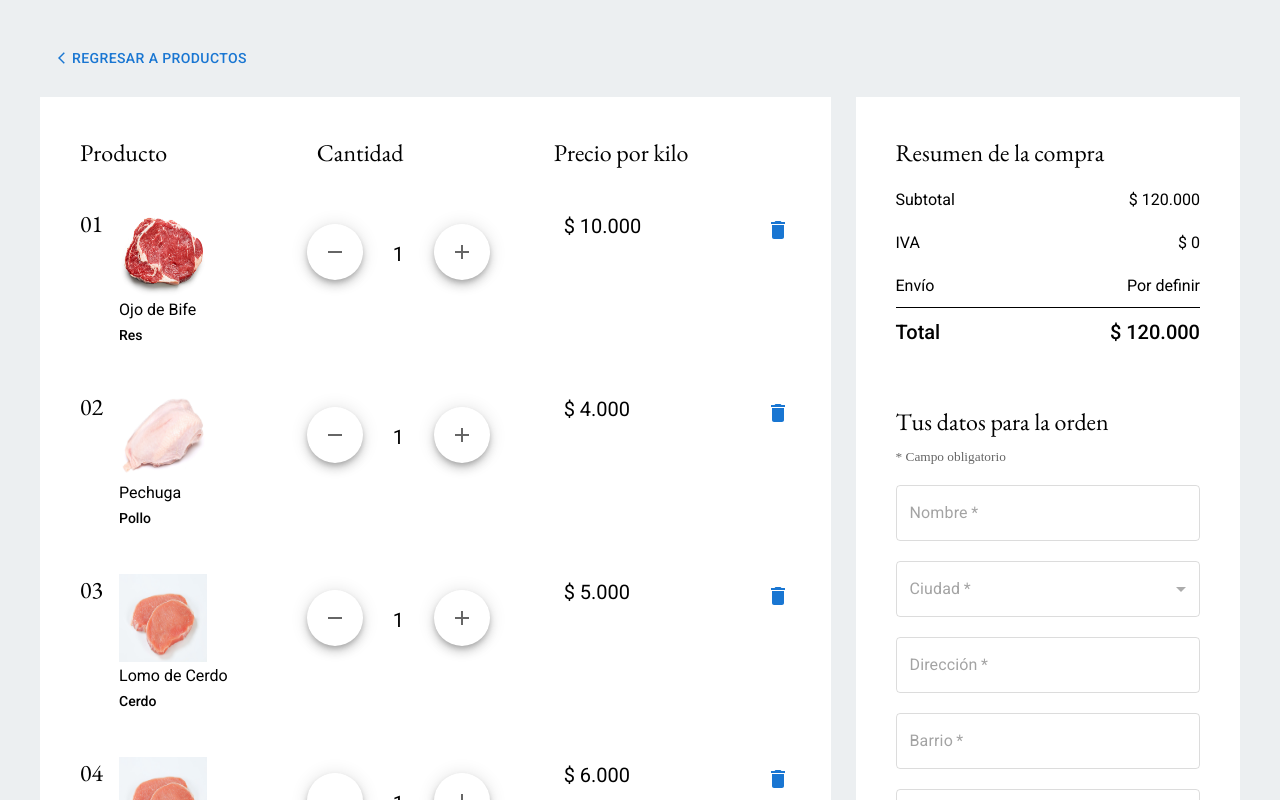
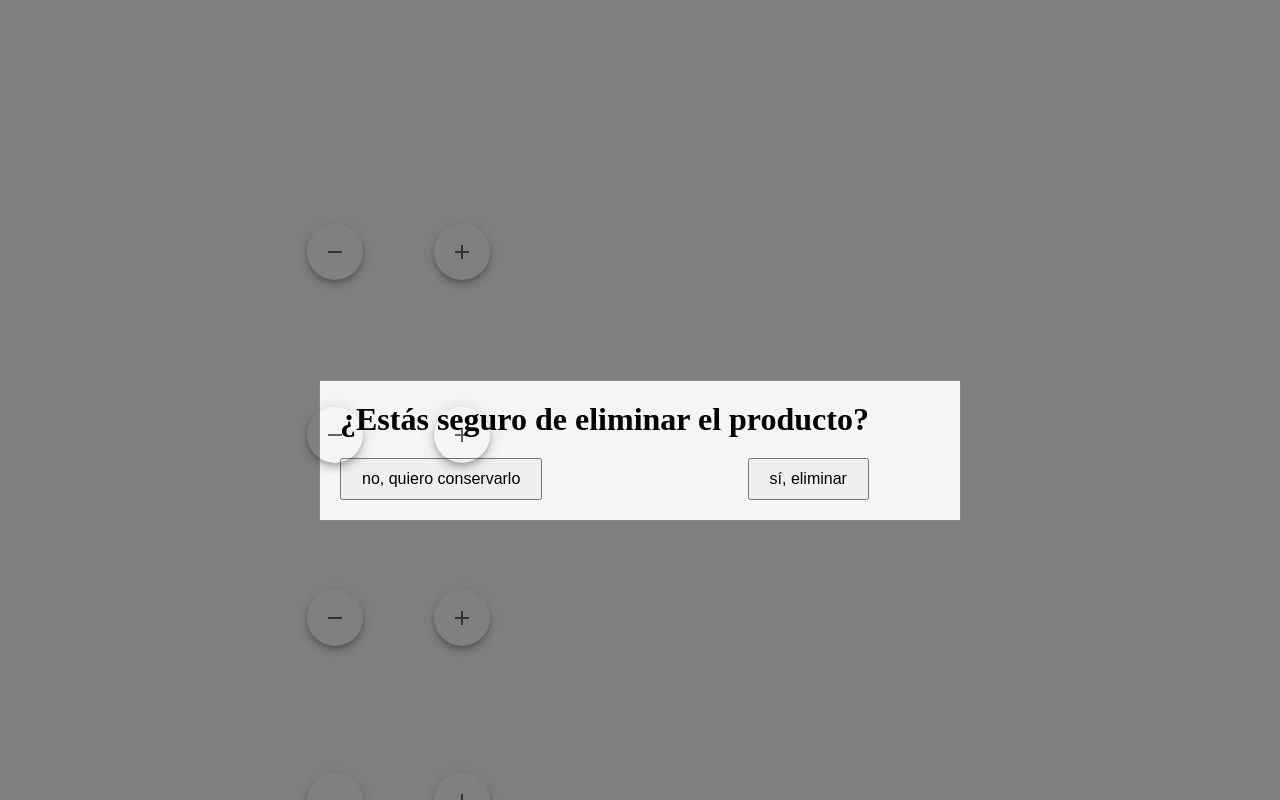
Before and after one commit to MychelGarzon/meatShop, a React (Vite) app: page /cart in a window 1280 px wide. Both pictures are taken after a click on the icon 778 px from the left and 229 px from the top of the page. Shown: the top 800 px of the page. Built offline with nearby package versions, Linux system fonts and the light colour scheme.

Commit message:
modal delete product

```diff
--- a/src/components/cartItem/CartItem.tsx
+++ b/src/components/cartItem/CartItem.tsx
@@ -1,49 +1,61 @@
 import { useState } from 'react';
 import styles from './CartItem.module.css';
 import DeleteIcon from '@mui/icons-material/Delete';
+import ConfirmationModal from '../confirmationModal/ConfirmationModal';
 
 import MinusButton from '../minusPlusButton/MinusButton';
 import PlusButton from '../minusPlusButton/PlusButton';
 
 interface Props {
-  index: number
+  index: number;
   item: {
-    id: string
-    image: string
-    type: string
-    name: string
-    price: number
-  }
-  amount: number
+    id: string;
+    image: string;
+    type: string;
+    name: string;
+    price: number;
+  };
+  amount: number;
 }
 
 const CartItem: React.FC<Props> = ({ index, item, amount }) => {
-  const [quantity, setQuantity] = useState<number>(amount)
+  const [quantity, setQuantity] = useState<number>(amount);
+  const [isModalOpen, setIsModalOpen] = useState<boolean>(false);
 
-  // add a zero to the number if it is less than 10
   const formatNumber = (number: number): string => {
-    if (number < 10) return `0${number}`
-    return `${number}`;
-  }
+    return number < 10 ? `0${number}` : `${number}`;
+  };
 
-  // format the price to the colombian currency
   const formatPrice = (price: number): string => {
     return price.toLocaleString('es-CO', {
-      style: 'currency', currency: 'COP',
-      minimumFractionDigits: 0
+      style: 'currency',
+      currency: 'COP',
+      minimumFractionDigits: 0,
     });
-  }
+  };
 
-  // handle the quantity of the product
   const handleQuantity = (action: string) => () => {
-    if (action === 'add') return setQuantity((prevQuantity) => prevQuantity + 1)
-    if (quantity > 1) setQuantity((prevQuantity) => prevQuantity - 1)
-  }
+    if (action === 'add') {
+      setQuantity((prevQuantity) => prevQuantity + 1);
+    } else {
+      if (quantity > 1) {
+        setQuantity((prevQuantity) => prevQuantity - 1);
+      }
+    }
+  };
 
-  // handle the delete of the product
-  const handleDelete = (id: string) => {
-    console.log('delete', id)
-  }
+  const handleDelete = () => {
+    console.log('delete', item.id);
+    setIsModalOpen(false);
+  };
+
+  const openModal = () => {
+    setIsModalOpen(true);
+  };
+
+  const closeModal = () => {
+    setIsModalOpen(false);
+  };
 
   return (
     <>
@@ -68,7 +80,9 @@ const CartItem: React.FC<Props> = ({ index, item, amount }) => {
         </div>
         <div className={styles.flex2}>
           <p className={styles.price}>{formatPrice(item.price)}</p>
-          <p className={styles.delete}>{<DeleteIcon color='primary' onClick={() => handleDelete(item.id)} />}</p>
+          <p className={styles.delete}>
+            <DeleteIcon color="primary" onClick={openModal} />
+          </p>
         </div>
       </div>
       {/* mobile view */}
@@ -92,13 +106,22 @@ const CartItem: React.FC<Props> = ({ index, item, amount }) => {
                   <PlusButton />
                 </div>
               </div>
-              <p className={styles.delete}>{<DeleteIcon color='primary' onClick={() => handleDelete(item.id)} />}</p>
+              <p className={styles.delete}>
+                <DeleteIcon color="primary" onClick={openModal} />
+              </p>
             </div>
           </div>
         </div>
       </div>
+      {isModalOpen && (
+        <ConfirmationModal
+          onConfirm={handleDelete}
+          onCancel={closeModal}
+          message="¿Estás seguro de eliminar el producto?"
+        />
+      )}
     </>
-  )
-}
+  );
+};
 
 export default CartItem;
--- /dev/null
+++ b/src/components/confirmationModal/ConfirmationModal.tsx
@@ -0,0 +1,26 @@
+import React from 'react';
+import styles from './confirmationModal.module.css';
+
+interface Props {
+    onConfirm: () => void;
+    onCancel: () => void;
+    message: string;
+}
+
+const ConfirmationModal: React.FC<Props> = ({ onConfirm, onCancel, message }) => {
+    return (
+        <div className={styles.overlay}>
+            <div className={styles.modal} onClick={onCancel}>
+                <div className={styles.modalContent} onClick={(e) => e.stopPropagation()}>
+                    <h1>{message}</h1>
+                    <div className={styles.buttons}>
+                        <button id="yesButton" onClick={onConfirm}>no, quiero conservarlo</button>
+                        <button id="noButton" onClick={onCancel}>sí, eliminar</button>
+                    </div>
+                </div>
+            </div>
+        </div>
+    );
+};
+
+export default ConfirmationModal;
--- /dev/null
+++ b/src/components/confirmationModal/confirmationModal.module.css
@@ -0,0 +1,45 @@
+.overlay {
+    display: flex; /* Initially hidden */
+    position: fixed;
+    z-index: 2;
+    left: 0;
+    top: 0;
+    height: 100vh;
+    width: 100vw;
+    background-color: grey;
+    justify-content: center;
+    align-items: center;
+}
+
+.modal {
+    display: flex;
+    position: relative;
+    z-index: 2;
+    background-color: whitesmoke;
+    padding: 20px;
+    border: 1px solid #888;
+    width: 90%;
+    max-width: 600px;
+    text-align: center;
+    cursor: pointer;
+    margin: 0 auto;
+    top: 50px;
+    bottom: 50px;
+}
+
+.modal-content {
+    position: relative;
+    z-index: 3;
+}
+
+.buttons {
+    display: flex;
+    justify-content: space-between;
+    margin-top: 20px;
+}
+
+button {
+    padding: 10px 20px;
+    font-size: 16px;
+    cursor: pointer;
+}
```
